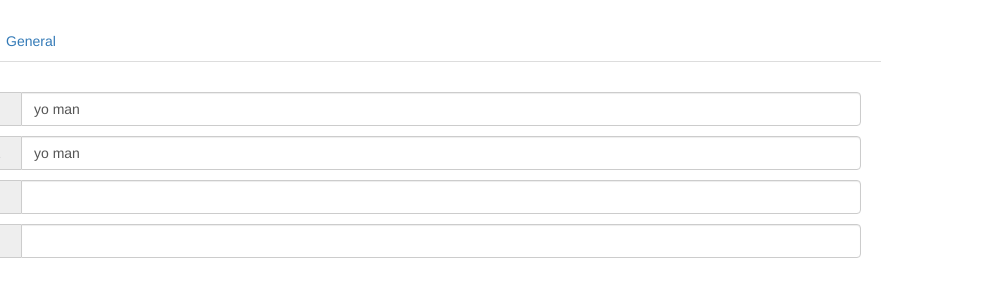
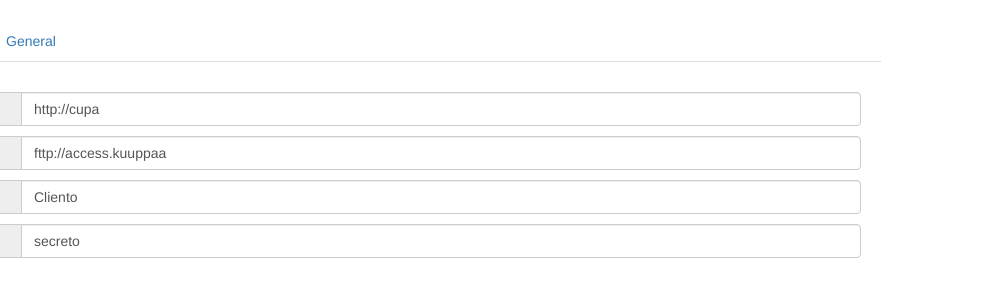
Before and after one commit to mnasir79/PCPB, a browser extension: page addin/app/options.html in a window 1280 px wide. Both pictures are taken after a click on the link "PureCloud". Shown: the top 296 px of the page, 294-1280 px from the left. Drawn offline with nearby package versions, Linux system fonts and the light colour scheme; files that its build step writes are made by us from their sources.

Commit message:
Binding PC options to controller

```diff
--- a/addin/app/options.html
+++ b/addin/app/options.html
@@ -49,19 +49,19 @@
                         <div class="options-panel-right">
                             <div class="input-group">
                                 <div class="input-group-addon">Auth URL</div>
-                                <input type="text" class="form-control" id="pcAuthUrl" value="{{kupa}}">
+                                <input type="text" class="form-control" id="pcAuthUrl" ng-model="pcAuthUrl" ng-bind="pcAuthUrl">
                             </div>
                             <div class="input-group">
                                 <div class="input-group-addon">Access Token URL</div>
-                                <input type="text" class="form-control" id="pcAccessTokenUrl" value="{{kupa}}">
+                                <input type="text" class="form-control" id="pcAccessTokenUrl" ng-model="pcAccessTokenUrl" ng-bind="pcAccessTokenUrl">
                             </div>
                             <div class="input-group">
                                 <div class="input-group-addon">Client ID</div>
-                                <input type="text" class="form-control" id="pcClientId">
+                                <input type="text" class="form-control" id="pcClientId" ng-model="pcClientId" ng-bind="pcClientId">
                             </div>
                             <div class="input-group">
                                 <div class="input-group-addon">Client Secret</div>
-                                <input type="text" class="form-control" id="pcClientSecret">
+                                <input type="text" class="form-control" id="pcClientSecret" ng-model="pcClientSecret" ng-bind="pcClientSecret">
                             </div>
                         </div>
                     </div>
@@ -123,11 +123,6 @@
         </div>
     </div> <!-- container -->
 
-
-<script type="text/javascript">
-
-</script>
-
     <!-- build:js scripts/options-vendor.js -->
     <!-- bower:js -->
     <!-- endbower -->
--- a/addin/app/scripts/controllers/optionsCtrl.js
+++ b/addin/app/scripts/controllers/optionsCtrl.js
@@ -11,15 +11,12 @@
 angular.module('app', [])
   .controller('optionsCtrl', function($rootScope, $scope, $log) {
 
-    $scope.testLog = function(message) {
-      console.log('message from testLog');
-      try {
-        $log.isEnabled;
-      } catch (error) {
-        console.log(error);
-      }
-      $log.debug(message);
-    }
+
+
+    $scope.pcAuthUrl = "http://cupa";
+    $scope.pcAccessTokenUrl = "fttp://access.kuuppaa";
+    $scope.pcClientId = "Cliento";
+    $scope.pcClientSecret = "secreto";
 
     $scope.kupa = 'yo man';
   });
```
